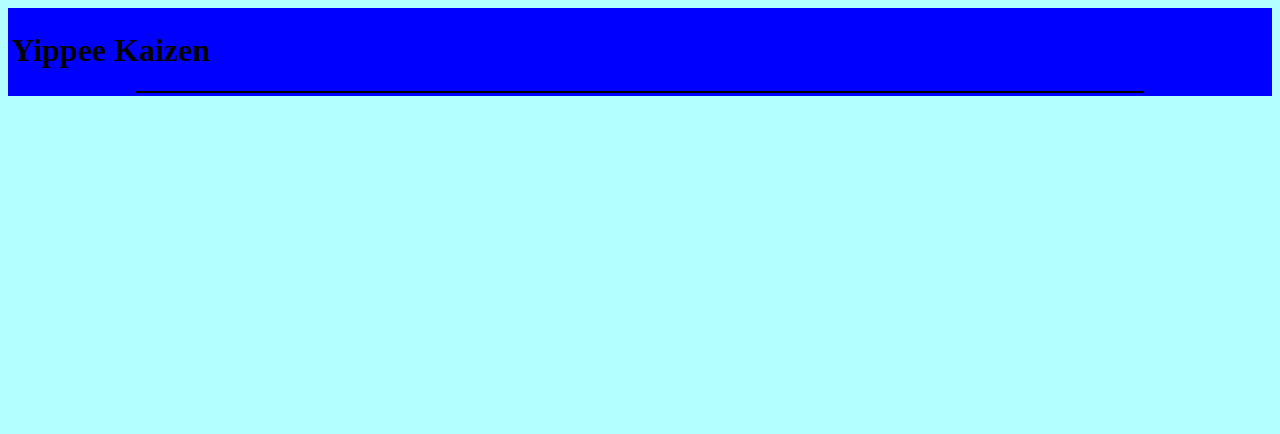
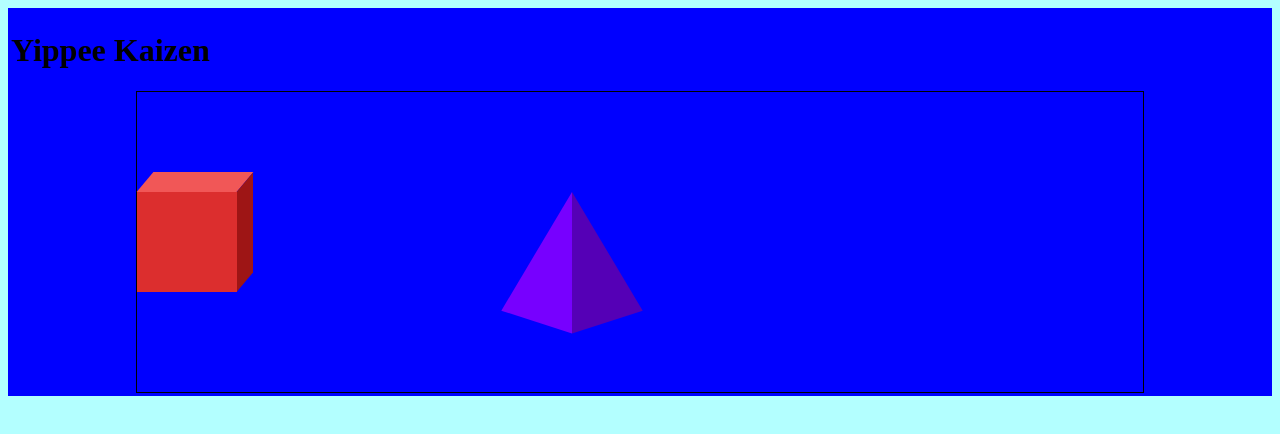
Before and after one commit to dwwr/yippeeKaizen, a React app: page / in a window 1280 px wide. Shown: the top 434 px of the page. Built offline with nearby package versions, Linux system fonts and the light colour scheme.

Commit message:
add basic shape components

```diff
--- a/src/app/components/Bubble.js
+++ b/src/app/components/Bubble.js
@@ -1,11 +1,15 @@
 import React from 'react';
 import {StyledBubble} from './styles/BubbleStyles';
+import {StyledCube} from './styles/CubeStyles';
+import {StyledPyramid} from './styles/PyramidStyles';
 
 
 const Bubble = (props) => {
 
   return (
     <StyledBubble>
+      <StyledCube />
+      <StyledPyramid />
       </StyledBubble >
   );
 }
--- a/src/app/components/styles/BubbleStyles.js
+++ b/src/app/components/styles/BubbleStyles.js
@@ -6,9 +6,8 @@ const StyledBubble = styled.div`
   width: 80%;
   border: 1px solid black;
   display: grid;
-  grid-template-rows: 2fr 1fr 1fr;
-  grid-template-columns: 1fr 8fr 1fr;
-  align-items: start;
+  grid-template-columns: 1fr 1fr 1fr;
+  align-items: center;
   justify-content: center;
 `;
 
--- /dev/null
+++ b/src/app/components/styles/CubeStyles.js
@@ -0,0 +1,34 @@
+import styled from 'styled-components';
+
+const StyledCube = styled.div`
+  background: #dc2e2e;
+  width: 100px;
+  height: 100px;
+  position: relative;
+  grid-column-start: 1;
+
+  ::before {
+    content: '';
+        display: inline-block;
+        background: #f15757;
+        width: 100px;
+        height: 20px;
+        transform: skewX(-40deg);
+        position: absolute;
+        top: -20px;
+        left: 8px;
+  }
+  ::after {
+    content: '';
+        display: inline-block;
+        background: #9e1515;
+        width: 16px;
+        height: 100px;
+        transform: skewY(-50deg);
+        position: absolute;
+        top: -10px;
+        left: 100%;
+  }
+`;
+
+export {StyledCube};
--- /dev/null
+++ b/src/app/components/styles/PyramidStyles.js
@@ -0,0 +1,26 @@
+import styled from 'styled-components';
+
+const StyledPyramid = styled.div`
+  width: 100px;
+  height: 200px;
+  position: relative;
+  margin: 50px;
+  ::before, ::after {
+    content: '';
+    display: inline-block;
+    width: 0;
+    height: 0;
+    border: 50px solid;
+    position: absolute;
+  }
+  ::before {
+    border-color: transparent transparent #7700ff transparent;
+    transform: scaleY(2) skewY(-40deg) rotate(45deg);
+    }
+  ::after {
+    border-color: transparent transparent #5500b6 transparent;
+    transform: scaleY(2) skewY(40deg) rotate(-45deg);
+  }
+`;
+
+export {StyledPyramid};
```
